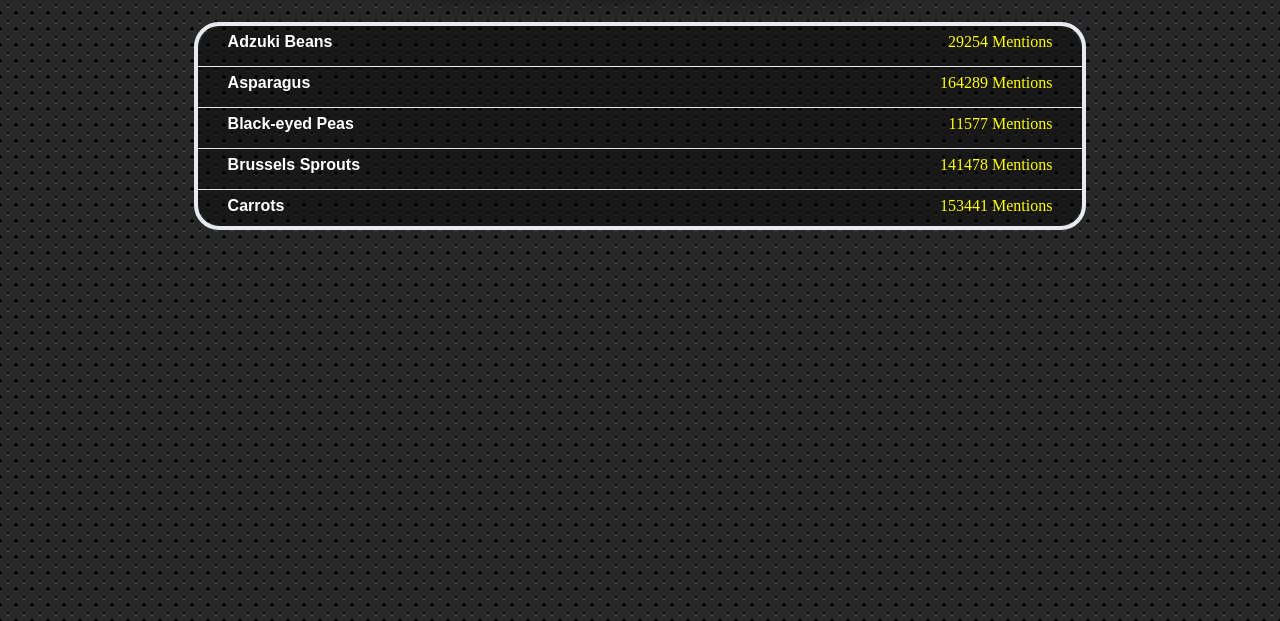
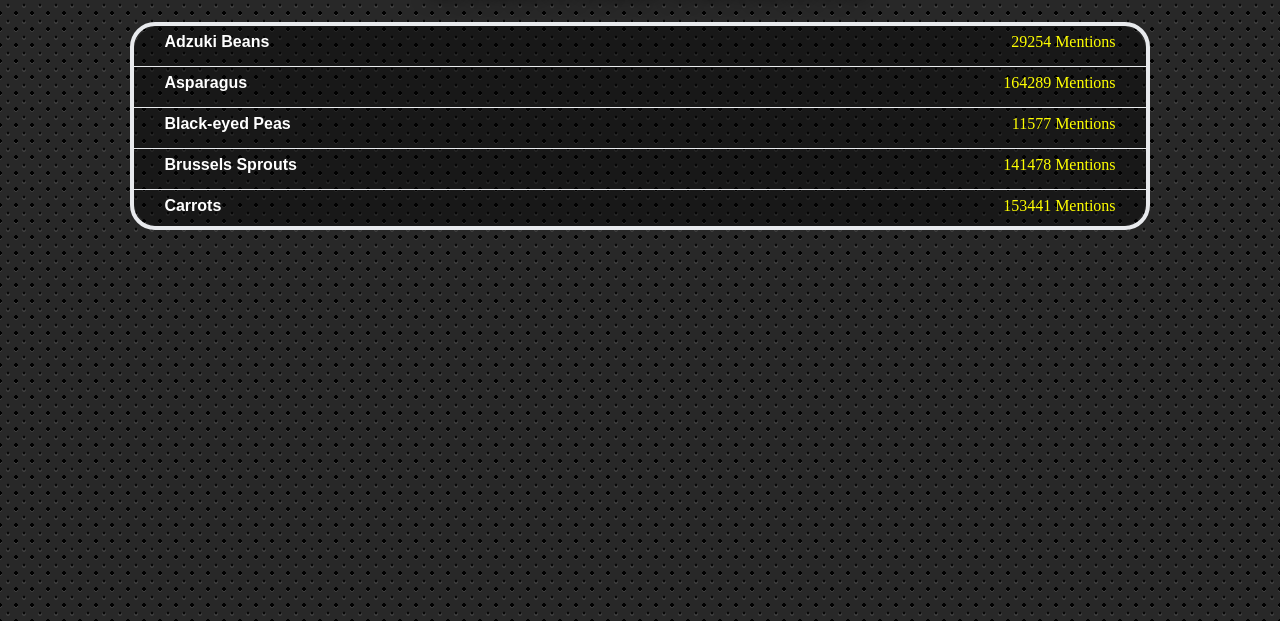
Before and after one commit to vkate/vkate.github.io, a plain HTML site: page index.html in a window 1280 px wide. Shown: the part 179-800 px from the top of the page. Drawn offline with nearby package versions, Linux system fonts and the light colour scheme; a web font is replaced by a local one.

Commit message:
Update home.css

```diff
--- a/css/home.css
+++ b/css/home.css
@@ -1,5 +1,5 @@
 .wrap{
-	min-width:500px;
+	min-width:440px;
 	width: 100%;
 	margin:auto;
 }
@@ -17,7 +17,7 @@ h1.header{
 .middle_rect{
   	border-radius: 25px;
     border: 4px solid #E8EAED;
-    width: 70%;
+    width: 80%;
     height: 200px;
     margin: auto;
 }
```
